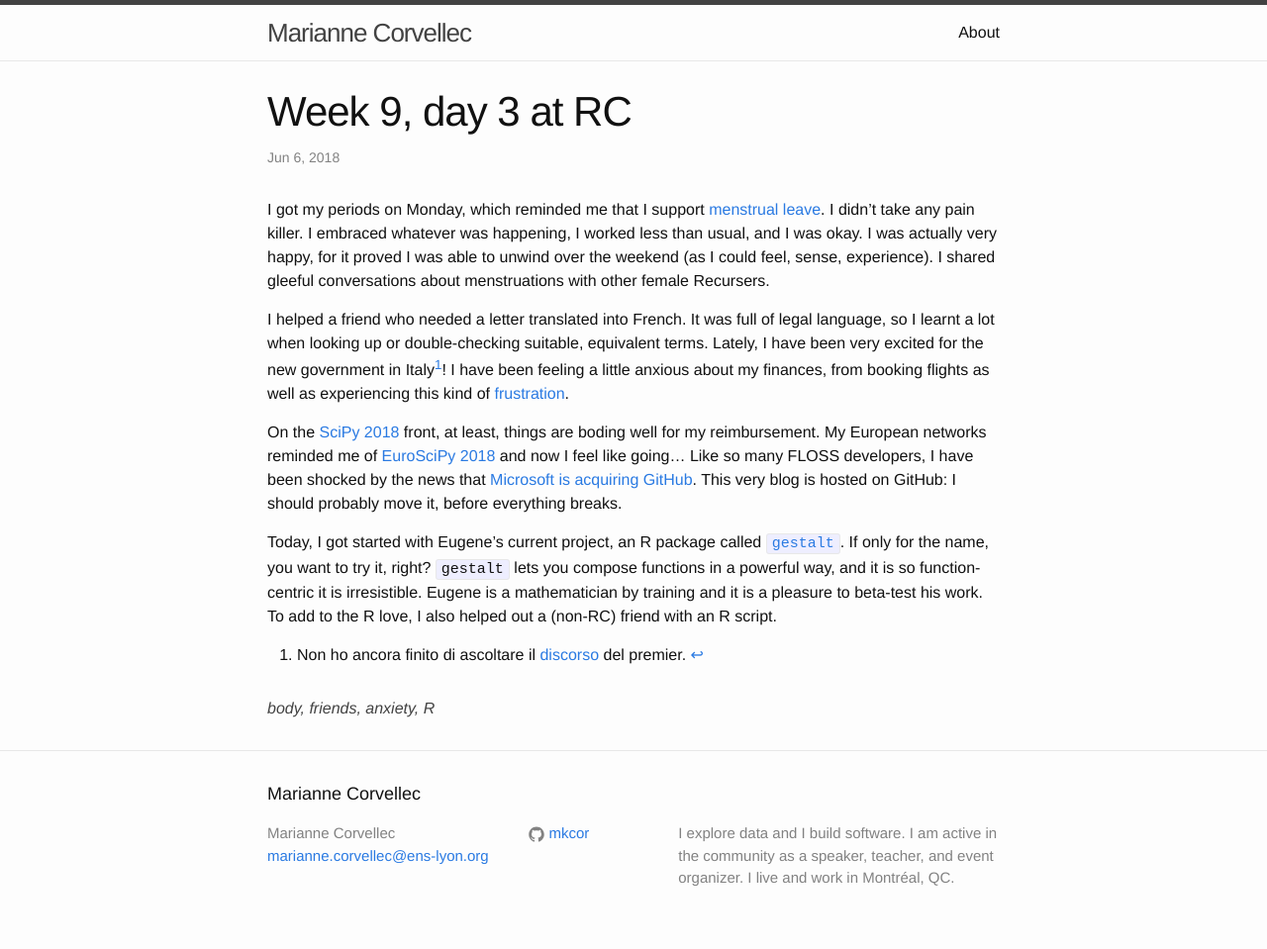
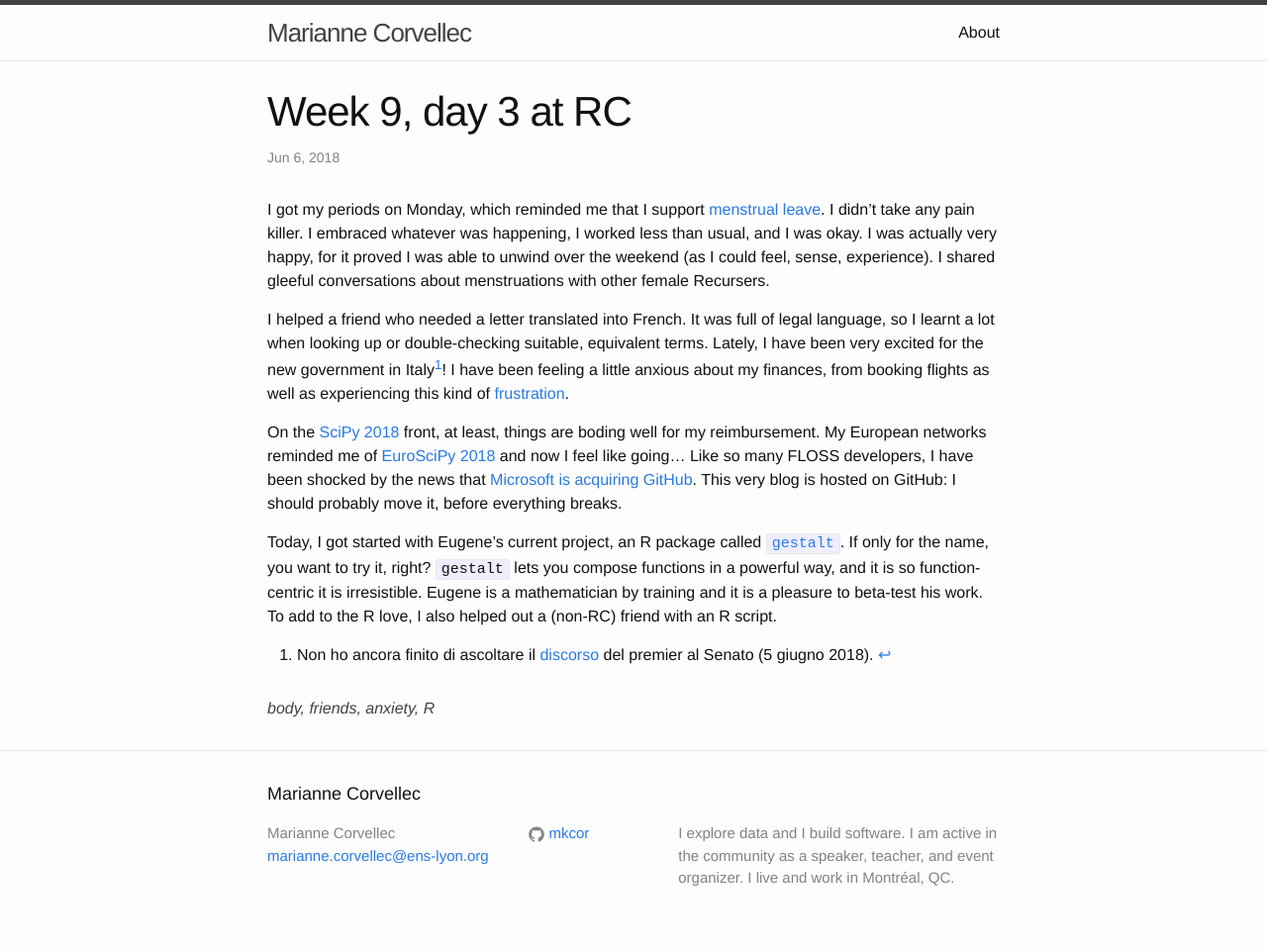
Before and after one commit to mkcor/mkcor.github.io, a Jekyll site: the page built from _posts/2018-06-06-week-9-day-3-at-rc.md, in a window 1280 px wide. Shown: the whole page at 99% size. Built offline with Jekyll 4.4.1, drawn with Linux system fonts in a browser that asks for light colours.

```diff
--- a/_posts/2018-06-06-week-9-day-3-at-rc.md
+++ b/_posts/2018-06-06-week-9-day-3-at-rc.md
@@ -20,7 +20,8 @@
 [frustration](http://ivory.idyll.org/blog/2017-reimbursements.html).
 
 [^1]: Non ho ancora finito di ascoltare il
-      [discorso](https://www.youtube.com/watch?v=rY8SzSOqxz8) del premier.
+      [discorso](https://www.youtube.com/watch?v=rY8SzSOqxz8) del premier al
+      Senato (5 giugno 2018).
 
 On the [SciPy 2018](https://scipy2018.scipy.org) front, at least, things are
 boding well for my reimbursement. My European networks reminded me of
```
